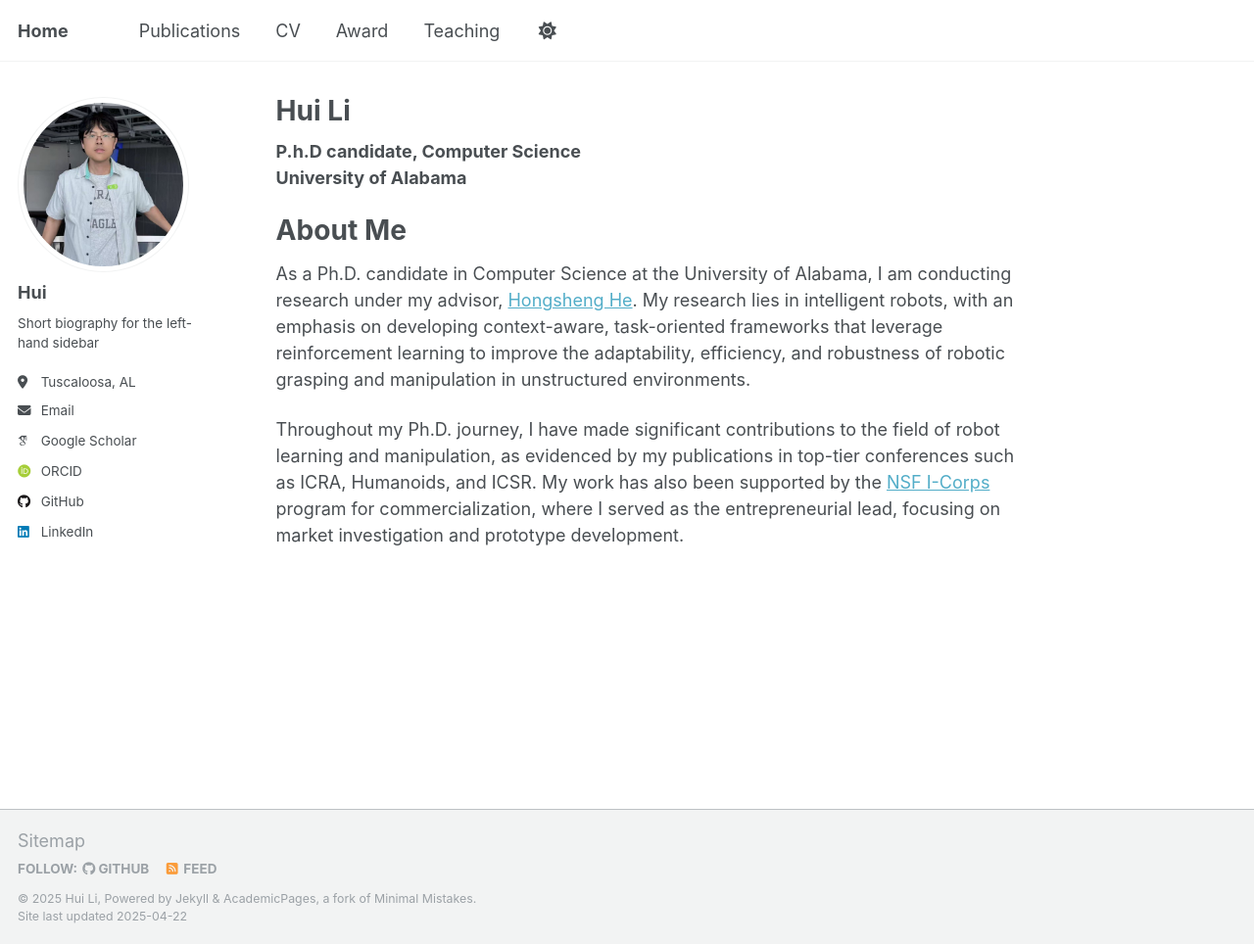
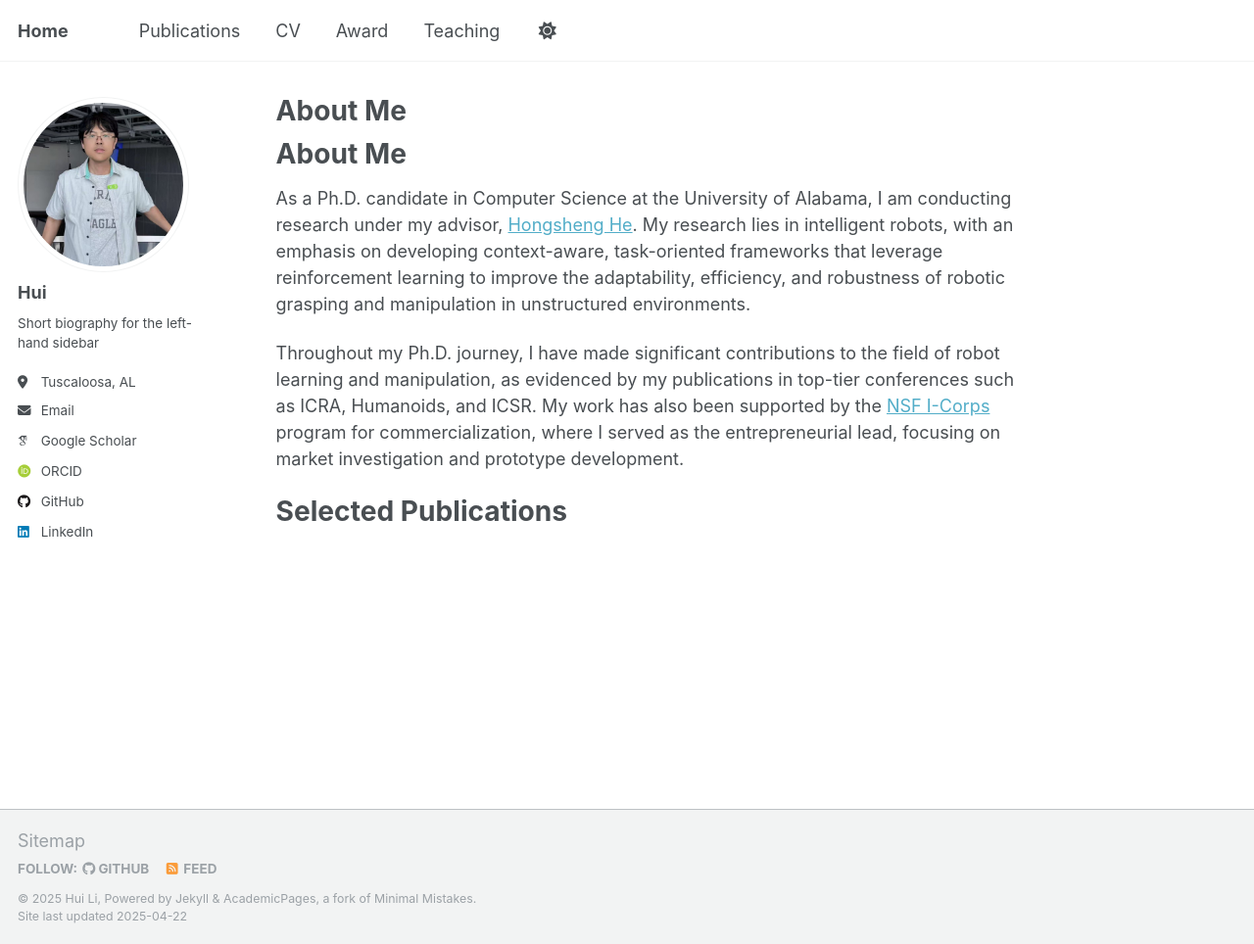
Before and after one commit to Marsenrage/Marsenrage.github.io, a Jekyll site: the page built from _pages/about.md, in a window 1280 px wide and 964 px high. Shown: the whole window at 98% size. Built offline with Jekyll 4.4.1, drawn with Linux system fonts in a browser that asks for light colours; some web fonts are replaced.

Commit message:
Update about.md

```diff
--- a/_pages/about.md
+++ b/_pages/about.md
@@ -1,16 +1,17 @@
 ---
 permalink: /
-title: "Hui Li"
+title: "About Me"
 author_profile: true
 redirect_from:
   - /about/
   - /about.html
 ---
-**P.h.D candidate, Computer Science**\
-**University of Alabama**
+
 
 About Me
 ======
 As a Ph.D. candidate in Computer Science at the University of Alabama, I am conducting research under my advisor, [Hongsheng He](https://eng.ua.edu/eng-directory/dr-hongsheng-he/). My research lies in intelligent robots, with an emphasis on developing context-aware, task-oriented frameworks that leverage reinforcement learning to improve the adaptability, efficiency, and robustness of robotic grasping and manipulation in unstructured environments.
 
 Throughout my Ph.D. journey, I have made significant contributions to the field of robot learning and manipulation, as evidenced by my publications in top-tier conferences such as ICRA, Humanoids, and ICSR. My work has also been supported by the [NSF I-Corps](https://www.nsf.gov/awardsearch/showAward?AWD_ID=2211149&HistoricalAwards=false) program for commercialization, where I served as the entrepreneurial lead, focusing on market investigation and prototype development.
+
+# Selected Publications
```
